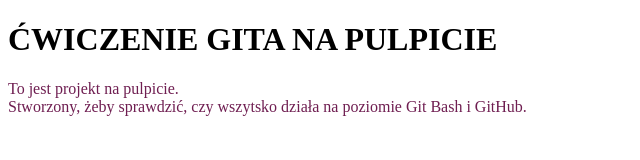
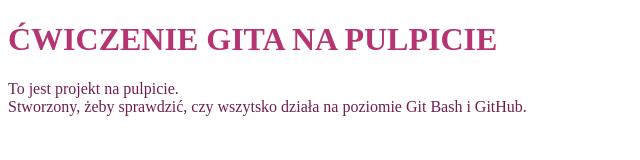
Before and after one commit to Paulina-Ciesinska/pulpit-git, a plain HTML site: page projekt-pulpit.html in a window 1280 px wide. Shown: the whole page, without its empty margins (0-640 px from the left). Drawn offline with Linux system fonts and the light colour scheme.

Commit message:
add color to h1

```diff
--- a/style.css
+++ b/style.css
@@ -1,4 +1,6 @@
-
+h1 {
+    color: #B53471;
+}
 
 p {
     font-size: 16px;
```
